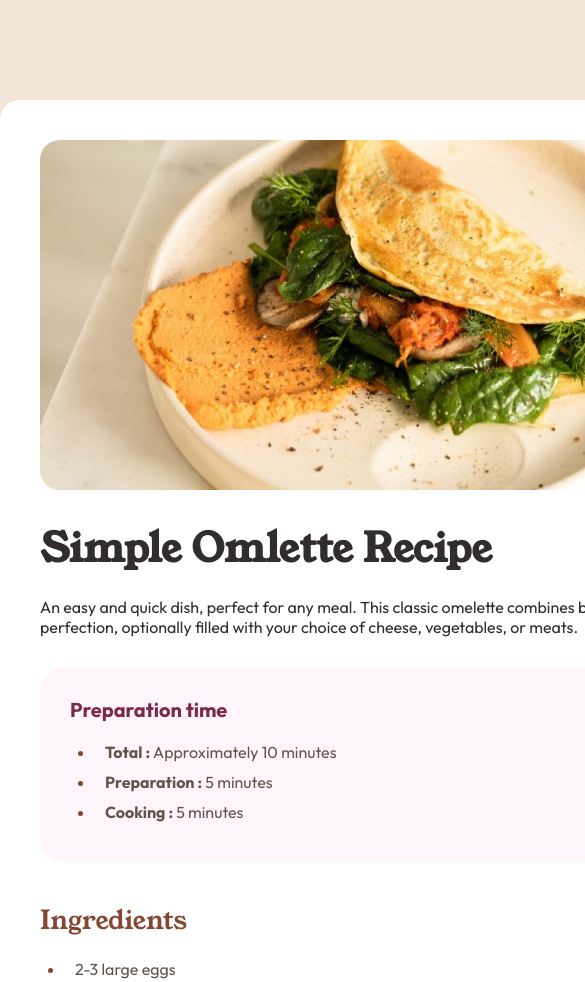
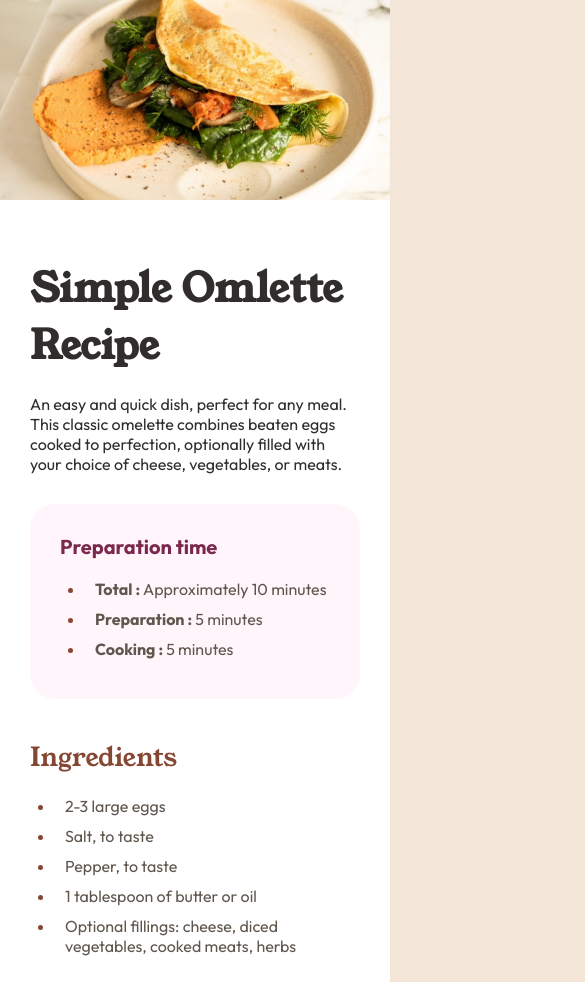
Before and after one commit to S-Alif/recipe-page-frontend-mentor, a plain HTML site: page index.html in a window 390 px wide. Shown: the top 982 px of the page, 585 px wide, since content can reach past the window. Drawn offline with Linux system fonts and the light colour scheme.

Commit message:
responsive complete

```diff
--- a/index.html
+++ b/index.html
@@ -18,6 +18,7 @@
       <img src="assets/images/image-omelette.jpeg" alt="">
     </div>
 
+    <div class="responsive-container">
       <!-- title -->
       <div class="title">
         <h1>Simple Omlette Recipe</h1>
@@ -77,18 +78,21 @@
         <!-- list -->
         <ol class="list-item">
           <li>
-          <p><span>Beat the eggs : </span>In a bowl, beat the eggs with a pinch of salt and pepper until they are well mixed.
+            <p><span>Beat the eggs : </span>In a bowl, beat the eggs with a pinch of salt and pepper until they are well
+              mixed.
               You can add a tablespoon of water or milk for a fluffier texture.</p>
           </li>
           <li>
             <p><span>Heat the pan : </span>Place a non-stick frying pan over medium heat and add butter or oil.</p>
           </li>
           <li>
-          <p><span>Cook the omelette : </span>Once the butter is melted and bubbling, pour in the eggs. Tilt the pan to ensure
+            <p><span>Cook the omelette : </span>Once the butter is melted and bubbling, pour in the eggs. Tilt the pan to
+              ensure
               the eggs evenly coat the surface.</p>
           </li>
           <li>
-          <p><span>Add fillings (optional) : </span>When the eggs begin to set at the edges but are still slightly runny in the
+            <p><span>Add fillings (optional) : </span>When the eggs begin to set at the edges but are still slightly runny in
+              the
               middle, sprinkle your chosen fillings over one half of the omelette.</p>
           </li>
           <li>
@@ -131,6 +135,7 @@
           </tbody>
         </table>
       </div>
+    </div>
 
 
 
--- a/style.css
+++ b/style.css
@@ -82,6 +82,7 @@ body{
   background-color: var(--white);
   padding: 40px;
   width: 800px;
+  max-width: 100%;
   margin: 100px auto;
   border-radius: 20px;
 }
@@ -96,6 +97,9 @@ body{
 .outer-wrapper .banner-image img{
   width: 100%;
   height: 100%;
+  display: block;
+  object-fit: cover;
+  object-position: center;
 }
 
 /* title */
@@ -165,3 +169,23 @@ body{
   color: var(--brown-800);
   font-weight: bold;
 }
+
+
+
+/* responsive design */
+@media screen and (max-width: 475px) {
+  .outer-wrapper{
+    padding: 0;
+    border-radius: 0;
+    margin: 0 auto;
+  }
+
+  .outer-wrapper .responsive-container{
+    padding: 30px;
+  }
+
+  .outer-wrapper .banner-image{
+    border-radius: 0;
+    height: 200px;
+  }
+}
```
Lines whose indentation alone changed are shown as unchanged.
